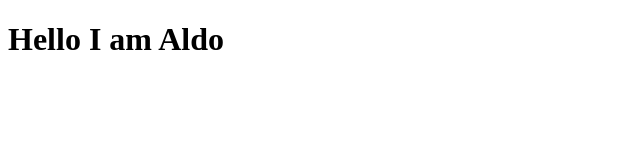
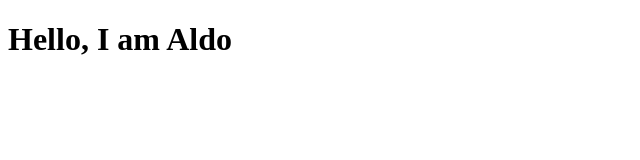
Before and after one commit to Aldo6327/javascript-ex, a plain HTML site: page index.html in a window 1280 px wide. Shown: the whole page, without its empty margins (0-640 px from the left). Drawn offline with Linux system fonts and the light colour scheme.

Commit message:
added comma

```diff
--- a/index.html
+++ b/index.html
@@ -2,6 +2,6 @@
 <html>
 	<head></head>
 	<body>
-		<h1>Hello I am Aldo</h1>
+		<h1>Hello, I am Aldo</h1>
 	</body>
 </html>
```
